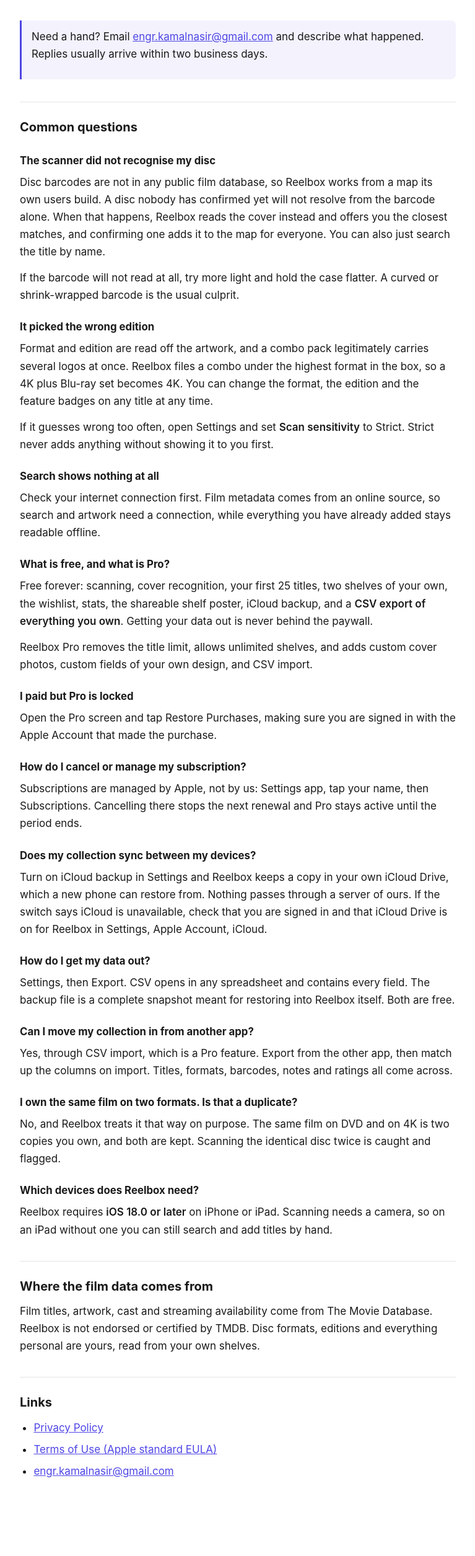
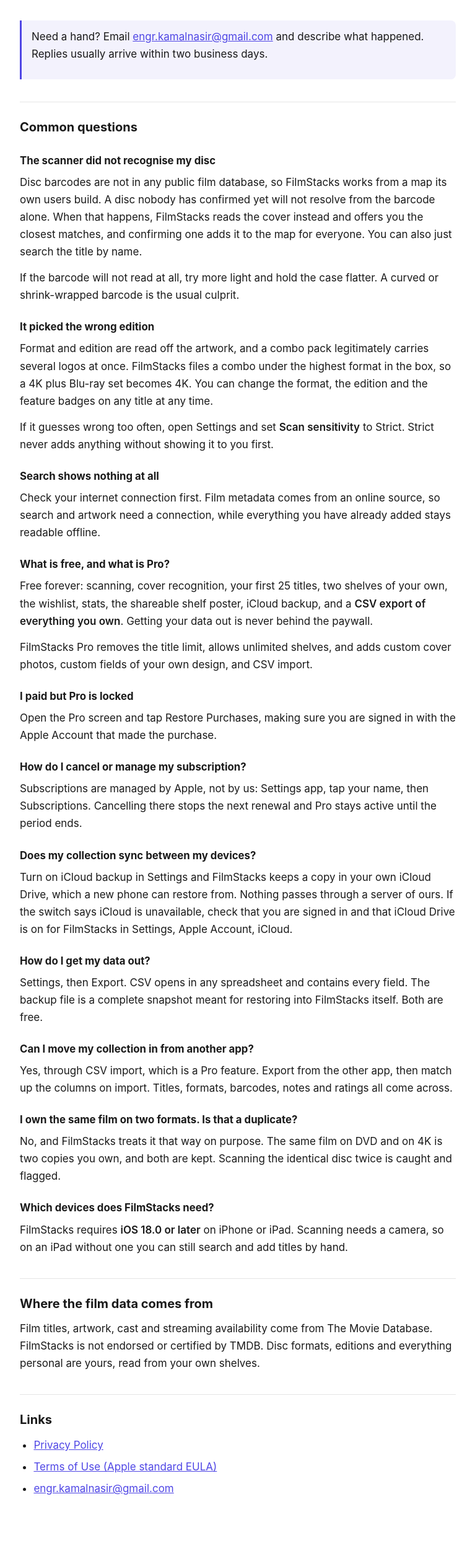
Before and after one commit to kamal-no-bot/filmstacks-legal, a plain HTML site: page support.html in a window 1280 px wide. Shown: the part 120-2630 px from the top of the page at 62% size, without its empty margins (256-1023 px from the left). Before the commit the page ends 2602 px from the top, so only its background shows below. Drawn offline with Linux system fonts and the light colour scheme.

Commit message:
Rename to FilmStacks

```diff
--- a/support.html
+++ b/support.html
@@ -3,7 +3,7 @@
 <head>
   <meta charset="UTF-8">
   <meta name="viewport" content="width=device-width, initial-scale=1.0">
-  <title>Reelbox Support</title>
+  <title>FilmStacks Support</title>
   <style>
     :root { color-scheme: light dark; --bg:#fff; --fg:#1a1a1a; --muted:#555;
             --accent:#4F46E5; --rule:#e5e5e5; }
@@ -29,7 +29,7 @@
   </style>
 </head>
 <body><main>
-  <h1>Reelbox Support</h1>
+  <h1>FilmStacks Support</h1>
   <p class="meta">Scan your discs, know what you own</p>
 
   <div class="highlight"><p>Need a hand? Email
@@ -40,9 +40,9 @@
   <h2>Common questions</h2>
 
   <h3>The scanner did not recognise my disc</h3>
-  <p>Disc barcodes are not in any public film database, so Reelbox works from a
+  <p>Disc barcodes are not in any public film database, so FilmStacks works from a
   map its own users build. A disc nobody has confirmed yet will not resolve
-  from the barcode alone. When that happens, Reelbox reads the cover instead
+  from the barcode alone. When that happens, FilmStacks reads the cover instead
   and offers you the closest matches, and confirming one adds it to the map for
   everyone. You can also just search the title by name.</p>
   <p>If the barcode will not read at all, try more light and hold the case
@@ -50,7 +50,7 @@
 
   <h3>It picked the wrong edition</h3>
   <p>Format and edition are read off the artwork, and a combo pack legitimately
-  carries several logos at once. Reelbox files a combo under the highest format
+  carries several logos at once. FilmStacks files a combo under the highest format
   in the box, so a 4K plus Blu-ray set becomes 4K. You can change the format,
   the edition and the feature badges on any title at any time.</p>
   <p>If it guesses wrong too often, open Settings and set <strong>Scan
@@ -67,7 +67,7 @@
   shelves of your own, the wishlist, stats, the shareable shelf poster, iCloud
   backup, and a <strong>CSV export of everything you own</strong>. Getting your
   data out is never behind the paywall.</p>
-  <p>Reelbox Pro removes the title limit, allows unlimited shelves, and adds
+  <p>FilmStacks Pro removes the title limit, allows unlimited shelves, and adds
   custom cover photos, custom fields of your own design, and CSV import.</p>
 
   <h3>I paid but Pro is locked</h3>
@@ -80,15 +80,15 @@
   active until the period ends.</p>
 
   <h3>Does my collection sync between my devices?</h3>
-  <p>Turn on iCloud backup in Settings and Reelbox keeps a copy in your own
+  <p>Turn on iCloud backup in Settings and FilmStacks keeps a copy in your own
   iCloud Drive, which a new phone can restore from. Nothing passes through a
   server of ours. If the switch says iCloud is unavailable, check that you are
-  signed in and that iCloud Drive is on for Reelbox in Settings, Apple Account,
+  signed in and that iCloud Drive is on for FilmStacks in Settings, Apple Account,
   iCloud.</p>
 
   <h3>How do I get my data out?</h3>
   <p>Settings, then Export. CSV opens in any spreadsheet and contains every
-  field. The backup file is a complete snapshot meant for restoring into Reelbox
+  field. The backup file is a complete snapshot meant for restoring into FilmStacks
   itself. Both are free.</p>
 
   <h3>Can I move my collection in from another app?</h3>
@@ -97,18 +97,18 @@
   ratings all come across.</p>
 
   <h3>I own the same film on two formats. Is that a duplicate?</h3>
-  <p>No, and Reelbox treats it that way on purpose. The same film on DVD and on
+  <p>No, and FilmStacks treats it that way on purpose. The same film on DVD and on
   4K is two copies you own, and both are kept. Scanning the identical disc twice
   is caught and flagged.</p>
 
-  <h3>Which devices does Reelbox need?</h3>
-  <p>Reelbox requires <strong>iOS 18.0 or later</strong> on iPhone or iPad.
+  <h3>Which devices does FilmStacks need?</h3>
+  <p>FilmStacks requires <strong>iOS 18.0 or later</strong> on iPhone or iPad.
   Scanning needs a camera, so on an iPad without one you can still search and
   add titles by hand.</p>
 
   <h2>Where the film data comes from</h2>
   <p>Film titles, artwork, cast and streaming availability come from The Movie
-  Database. Reelbox is not endorsed or certified by TMDB. Disc formats,
+  Database. FilmStacks is not endorsed or certified by TMDB. Disc formats,
   editions and everything personal are yours, read from your own shelves.</p>
 
   <h2>Links</h2>
```
Also changed, not shown: index.html (+14 -14 lines).
